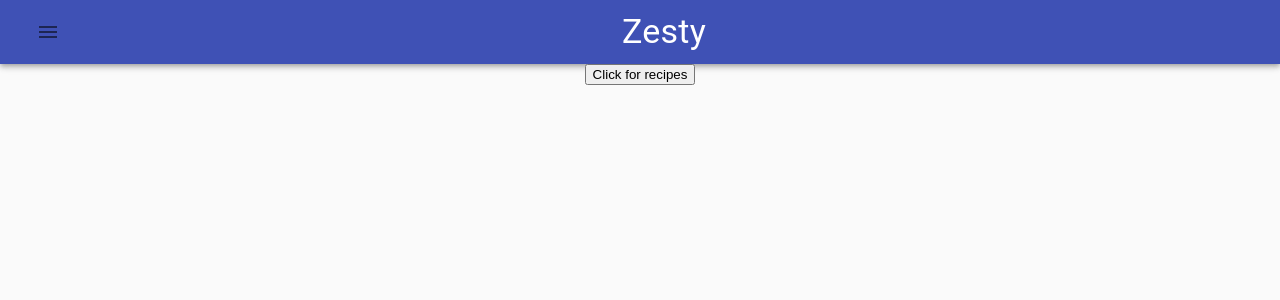
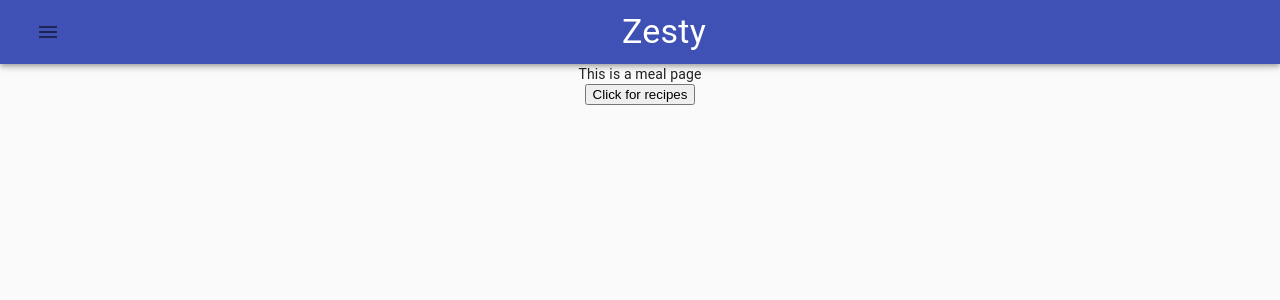
Before and after one commit to Co-Lab-You-Belong-in-Tech/zesty, a React (Create React App) app: page /meal in a window 1280 px wide. Shown: the top 300 px of the page. Built offline with nearby package versions, Linux system fonts and the light colour scheme.

Commit message:
Create a Meal page

```diff
--- a/src/App.js
+++ b/src/App.js
@@ -5,6 +5,7 @@ import Home from "./Pages/Home";
 import MealList from "./Pages/MealList";
 import ShoppingList from "./Pages/ShoppingList";
 import Preferences from "./Pages/Preferences";
+import Meal from "./Pages/Meal";
 import "./App.css";
 
 const apiKey = `${process.env.REACT_APP_RECIPE_API_KEY}`;
@@ -35,6 +36,8 @@ function App() {
           <Route path="/meal-list" component={MealList} />
           <Route path="/shopping-list" component={ShoppingList} />
           <Route path="/preferences" component={Preferences} />
+          {/* why isn't this showing in drawer? */}
+          <Route path="/meal" component={Meal} />
         </Switch>
       </Router>
       <button onClick={getRecipes}>Click for recipes</button>
--- a/src/Components/NavBar/NavBar.js
+++ b/src/Components/NavBar/NavBar.js
@@ -59,6 +59,9 @@ function NavBar() {
               <Link to="/faq" className={classes.link}>
                 Preferences
               </Link>
+              <Link to="/meal" className={classes.link}>
+                Meal
+              </Link>
             </div>
           )}
           <Typography variant="h4" className={classes.logo}>
--- /dev/null
+++ b/src/Pages/Meal.js
@@ -0,0 +1,11 @@
+import React from 'react'
+
+function Meal() {
+    return (
+        <div>
+            This is a meal page
+        </div>
+    )
+}
+
+export default Meal
```
